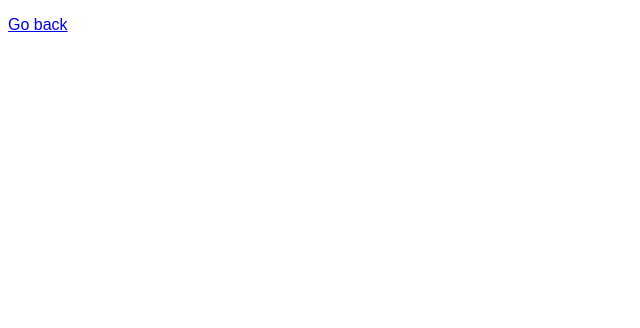
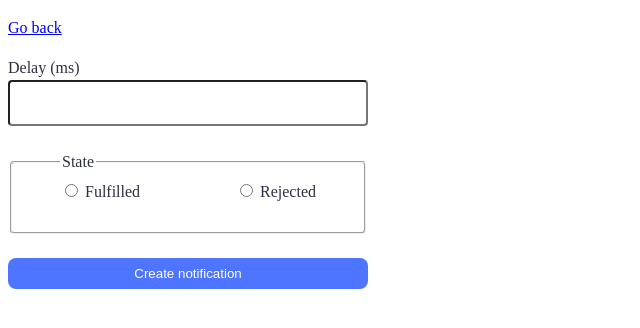
Before and after one commit to IevheniiGorbatiuk/goit-js-hw-10, a website built with Vite: page src/2-snackbar.html in a window 1280 px wide. Shown: the whole page, without its empty margins (0-640 px from the left). Built offline with nearby package versions, Linux system fonts and the light colour scheme.

Commit message:
snackbar

```diff
--- a/src/2-snackbar.html
+++ b/src/2-snackbar.html
@@ -5,11 +5,31 @@
     <meta http-equiv="X-UA-Compatible" content="IE=edge" />
     <meta name="viewport" content="width=device-width, initial-scale=1.0" />
     <title>Snackbar</title>
-    <link rel="stylesheet" href="css/styles.css" />
+    <link rel="stylesheet" href="css/2-snackbar.css" />
   </head>
   <body>
     <p><a href="index.html">Go back</a></p>
 
+    <form class="form">
+        <label>
+          Delay (ms)
+          <input type="number" name="delay" required />
+        </label>
+
+        <fieldset>
+          <legend>State</legend>
+          <label>
+            <input type="radio" name="state" value="fulfilled" required />
+            Fulfilled
+          </label>
+          <label>
+            <input type="radio" name="state" value="rejected" required />
+            Rejected
+          </label>
+        </fieldset>
+
+        <button type="submit">Create notification</button>
+      </form>
 
 
     <script src="./js/2-snackbar.js" type="module"></script>
--- /dev/null
+++ b/src/css/2-snackbar.css
@@ -0,0 +1,52 @@
+body{
+    color: #2E2F42;
+    font-family: Montserrat;
+    font-size: 16px;
+    font-style: normal;
+    font-weight: 400;
+    line-height: 24px; /* 150% */
+}
+.form{
+    width: 360px;
+    display: flex;
+    flex-direction: column;
+    gap: 24px;
+}
+label:nth-child(1){
+    display: flex;
+    flex-direction: column;
+}
+[name="delay"]{
+    height: 40px;
+    justify-content: center;
+    align-items: center;
+    border-radius: 4px;
+}
+[name="delay"]:hover,
+[name="delay"]:active
+{
+    border-color: #4E75FF;
+}
+fieldset{
+    height: 64px;
+    border-radius: 4px;
+    display: flex;
+    justify-content: space-between;
+    padding-left: 48px;
+    padding-right: 48px;
+}
+button{
+    display: flex;
+    width: 360px;
+    padding: 8px 16px;
+    justify-content: center;
+    align-items: center;
+    gap: 10px;
+    border-radius: 8px;
+    background: #4E75FF;
+    border: none;
+    color: #fff;
+}
+button:hover{
+    background: #6C8CFF;
+}
--- a/src/js/2-snackbar.js
+++ b/src/js/2-snackbar.js
@@ -0,0 +1,42 @@
+// Описаний у документації
+import iziToast from 'izitoast';
+// Додатковий імпорт стилів
+import 'izitoast/dist/css/iziToast.min.css';
+
+const form = document.querySelector(".form");
+
+function delayFunction(delay, state){
+    return new Promise((resolve, reject)=>{
+        setTimeout(()=>{
+            if(state === 'fulfilled'){
+                console.log("success");
+                resolve(`Promise resolved after ${delay} milliseconds`);
+            }else{
+                console.log("fail");
+                reject(`Promise rejected after ${delay} milliseconds`);
+            }
+
+        }, delay);
+    });
+};
+form.addEventListener("submit", e => {
+    e.preventDefault();
+    const delay = parseInt(e.target.elements.delay.value);
+    const state = e.target.elements.state.value;
+
+    delayFunction(delay, state)
+        .then(result => {
+            iziToast.success({
+                title: '',
+                message: `${result}`,
+                position: 'topRight',
+              });
+        })
+        .catch(error =>{
+            iziToast.error({
+                title: '',
+                message: `${error}`,
+                position: 'topRight',
+              });
+        });
+});
```
